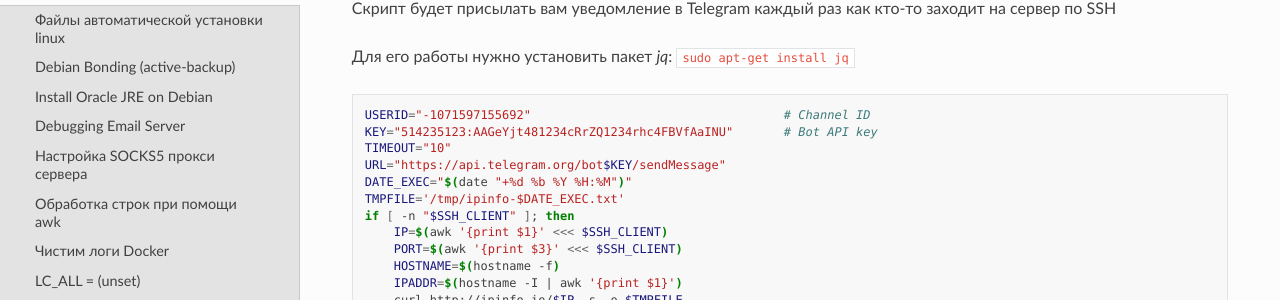
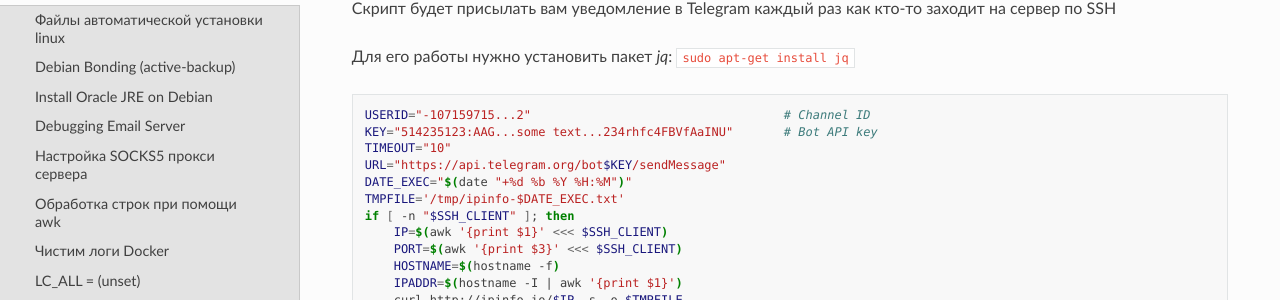
Before and after one commit to jeffscrum/jeffscrum.github.io, a Sphinx documentation site: the page built from source/linux/linux-telegram-login-notify.rst, in a window 1280 px wide. Shown: the part 168-468 px from the top of the page. Built offline with Sphinx 7.4.7 and the Read the Docs theme 2.0.0, drawn with Linux system fonts in a browser that asks for light colours; pages that are not in the unit, such as notebooks, are missing from menus.

Commit message:
Update linux-telegram-login-notify.rst

```diff
--- a/source/linux/linux-telegram-login-notify.rst
+++ b/source/linux/linux-telegram-login-notify.rst
@@ -11,8 +11,8 @@
 
 .. code-block:: bash
 
-   USERID="-1071597155692"                                   # Channel ID
-   KEY="514235123:AAGeYjt481234cRrZQ1234rhc4FBVfAaINU"       # Bot API key
+   USERID="-107159715...2"                                   # Channel ID
+   KEY="514235123:AAG...some text...234rhfc4FBVfAaINU"       # Bot API key
    TIMEOUT="10"
    URL="https://api.telegram.org/bot$KEY/sendMessage"
    DATE_EXEC="$(date "+%d %b %Y %H:%M")"
```
